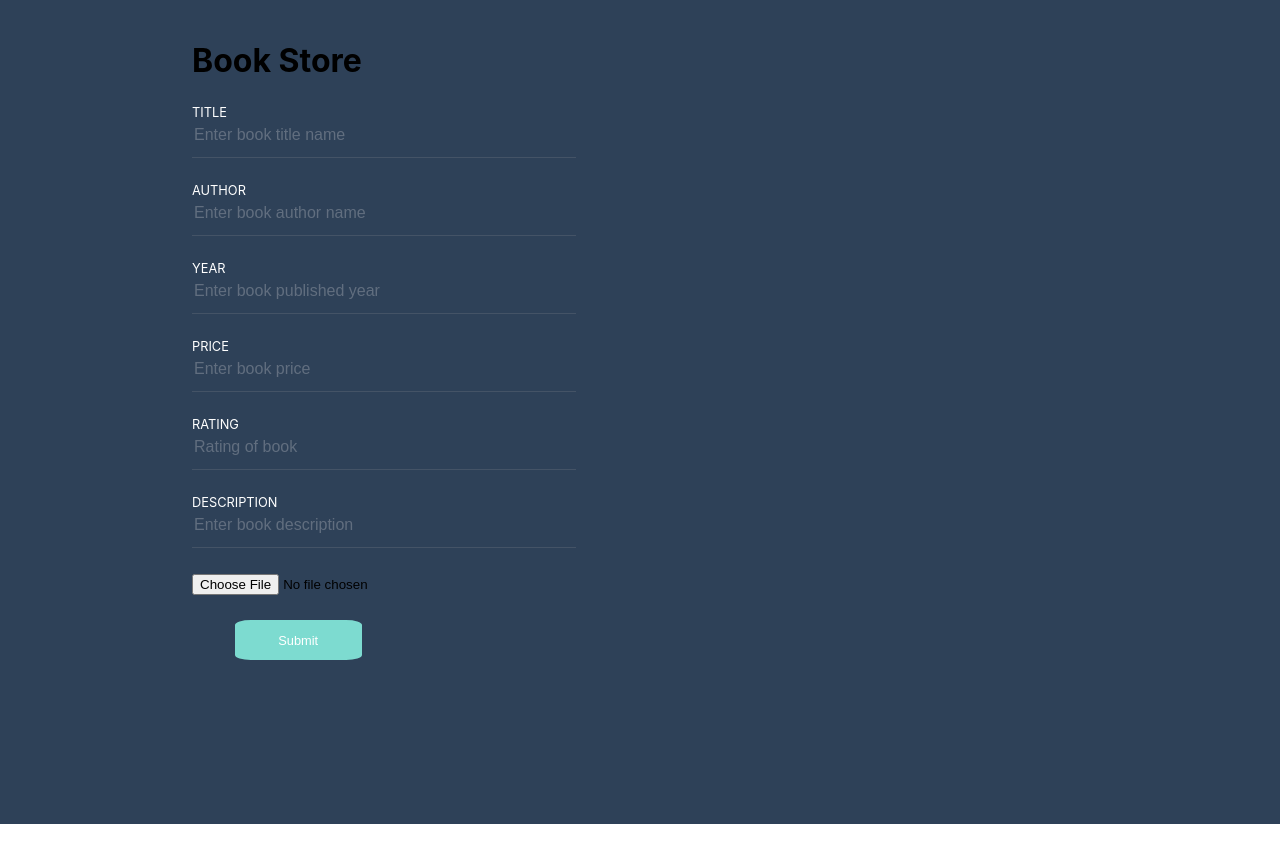
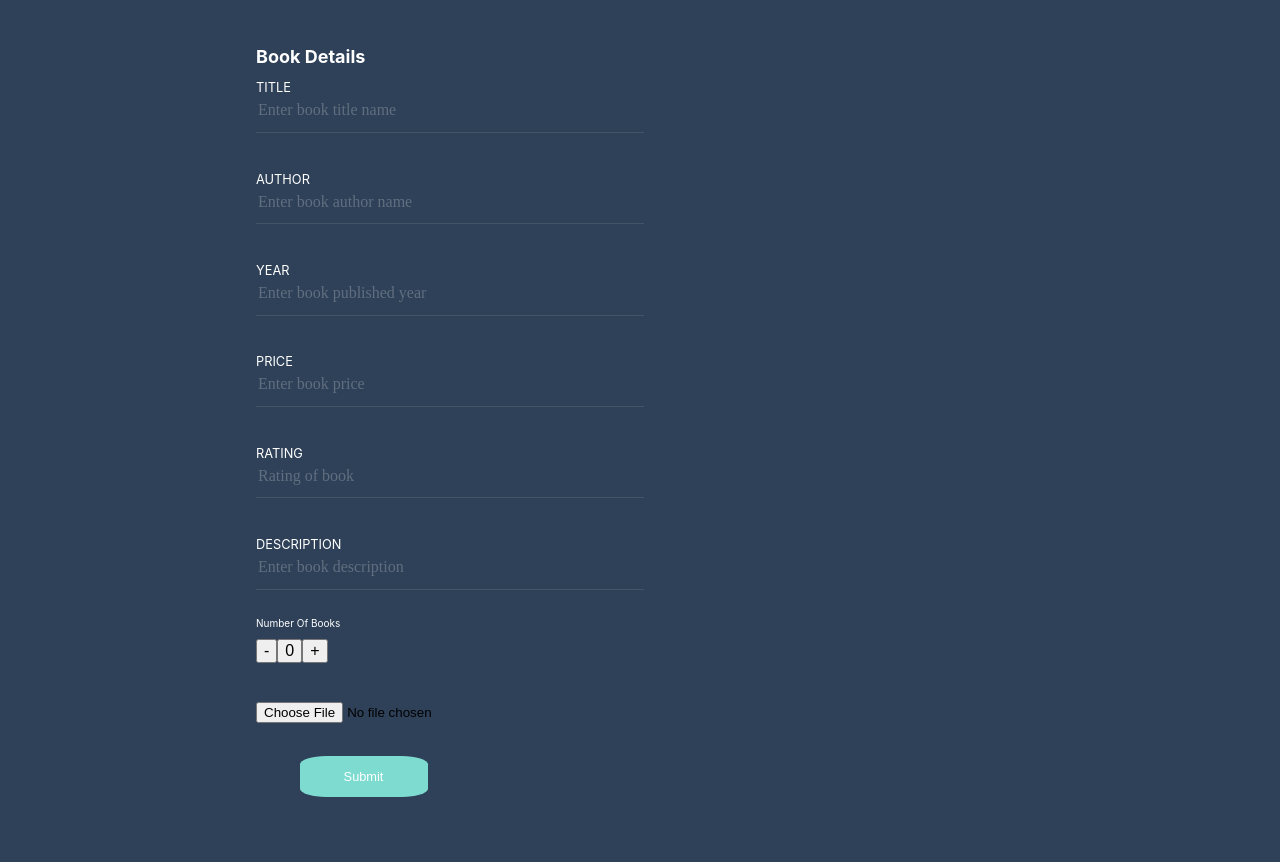
Before and after one commit to prasad98765/eBookStore, a React (Create React App) app: page / in a window 1280 px wide. Shown: the top 862 px of the page. Before the commit the page ends 824 px from the top, so only its background shows below. Built offline with nearby package versions, Linux system fonts and the light colour scheme.

Commit message:
Refactored: code to add Counter to Increment and Decrement number of Books

```diff
--- a/src/App.js
+++ b/src/App.js
@@ -1,17 +1,14 @@
-import React, { Component } from 'react';
-import TextField from '../src/component/textField/textfield';
-import './App.css'
 
-class App extends Component {
+import React, { Component } from 'react'
+import TestField from '../src/component/textField/textfield.jsx'
+export class App extends Component {
   render() {
     return (
-      <div basename="/react-auth-ui/">
-          <div className="App__Form">
-             <TextField/>
-          </div>
-      </div>
-    );
+        <div>
+       <TestField/>
+       </div>
+    )
   }
 }
 
-export default App;
+export default App
--- a/src/component/textField/textField.css
+++ b/src/component/textField/textField.css
@@ -1,10 +1,25 @@
-  .FormCenter {
-      margin-top: -15%;
+.fullBG{
+  background-color: #2E4158;
+  margin-top: 0%;
+  margin-bottom: 0%;
+}
+
+.FormCenter {
+      margin-top: -1%;
+      background-color: #2E4158;
+  }
+
+  .FormFields {
+    margin-top: 3%;
+    margin-left: 20%;
+
   }
 
   .FormField {
-    margin-bottom: 4%;
-    margin-top: 10%;
+    margin-bottom: 6%;
+    margin-top: -3%;
+    margin-left: 20%;
+    margin-right: 60%;
   }
 
   .FormField__Label {
@@ -17,7 +32,7 @@
     width: 150%;
     background-color: transparent;
     border: none;
-    color: white;
+    color: black;
     outline: none;
     border-bottom: 1px solid #445366;
     font-size: 1em;
@@ -27,6 +42,7 @@
   }
 
   .FormField__Input::placeholder {
+    font-family: "New Times Roman";
     color: #616E7F;
   }
 
@@ -36,8 +52,9 @@
     border:  none;
     width: 50%;
     margin-left: 17%;
+    margin-top: -2%;
     outline: none;
-    border-radius: 12.5%;
+    border-radius: 20.5%;
     padding: 5% 15%;
     font-size: .8em;
     font-weight: 500;
--- a/src/component/textField/textfield.jsx
+++ b/src/component/textField/textfield.jsx
@@ -1,10 +1,10 @@
 import React, { Component } from "react";
-import '../textField/textField.css'
-var APIcall = require("../../BookStoreCallAPI");
-
+import "../textField/textField.css";
+// var APIcall = require('../../congfiguration/BookStoreCallAPI');
+// var Dashboard = require('../dashboard/dashboard')
 class SignUpForm extends Component {
-  constructor() {
-    super();
+  constructor(props) {
+    super(props);
     this.state = {
       TITLE: "",
       AUTHOR: "",
@@ -12,8 +12,16 @@ class SignUpForm extends Component {
       RATING: "",
       PRICE: 89,
       DESCRIPTION: "",
-      FILE: "",
-      IMAGEPATH: ""
+      FILE: null,
+      IMAGEPATH: "",
+      // GIVEN_TITLE:"cfvgbhnjmkl",
+      // GIVEN_AUTHOR:"",
+      // GIVEN_YEAR:"",
+      // GIVEN_PRICE:"",
+      // GIVEN_DESCRIPTION:"",
+      // GIVEN_IMAGEPATH:"",
+      COUNT: 0,
+      show: true
     };
   }
 
@@ -39,20 +47,39 @@ class SignUpForm extends Component {
   getfile = async event => {
     console.log("select--> ", event.target.files[0]);
     this.setState({ FILE: event.target.files[0] });
-    const filePath = {
-      FILE_PATH: await this.state.FILE
-    };
+    // const filePath = {
+    //   FILE_PATH: await this.state.FILE
+    // };
     event.preventDefault();
     const formData = new FormData();
     formData.append("filePath", this.state.FILE);
-    APIcall.getImagePath(formData).then(res => {
-      console.log("res in file upload--> ", res.data);
-      this.setState({ IMAGEPATH: res.data });
-    });
+    console.log("formData", formData);
+
+    // APIcall.getImagePath(formData).then(res => {
+    //   console.log("res in file upload--> ", res.data);
+    //   this.setState({ IMAGEPATH: res.data });
+
+    // });
   };
   getfilepath = () => {
     console.log("in file Path", this.state.FILE);
   };
+  increment=async()=> {
+    await this.setState(
+      previousState=>{
+        this.setState({COUNT: previousState.COUNT +1})
+      })
+  }
+
+  decrement=async()=> {
+    if(this.state.COUNT>0){
+     this.setState(
+      previousState=>{
+        this.setState({COUNT: previousState.COUNT -1})
+      })
+    }
+  }
+
   getbookdetails = () => {
     console.log("call to submit");
 
@@ -66,22 +93,39 @@ class SignUpForm extends Component {
       IMAGEPATH: this.state.IMAGEPATH
     };
 
-    console.log(bookDetails);
+    console.log("book details object", bookDetails);
 
-    APIcall.getBookDetails(bookDetails)
-      .then(res => {
-        console.log(res.data);
-      })
-      .catch(err => {
-        console.log("err while submitting--> ", err);
+    // APIcall.BookDetails(bookDetails)
+    //   .then(res => {
+    //       console.log("save book in data base ---------------->",res.data);
+
+    //   })
+    //   .catch(err => {
+    //     console.log("err while submitting--> ", err);
+    //   });
+  };
+  getCountIncrement = () => {
+    this.setState({
+      COUNT: this.state.COUNT + 1
     });
   };
 
   render() {
+    console.log(this.state.COUNT);
+
+    console.log("==>", this.state.GIVEN_TITLE);
     return (
+      <div className="fullBG">
+        <br></br>
         <div className="FormCenter">
-        <form className="FormFields">
-          <h1>Book Store</h1>
+          <form>
+            <div className="FormFields">
+              <h1 style={{ color: "white", fontSize: "large" }}>
+                Book Details
+              </h1>
+            </div>
+            <br></br>
+            <br></br>
             <div className="FormField">
               <label className="FormField__Label">Title</label>
               <input
@@ -153,6 +197,19 @@ class SignUpForm extends Component {
                 name="descrition"
               />
             </div>
+            </form>
+            <div className="FormField">
+              <div style={{ fontSize: 10, color: "white",marginTop:-50}}>
+              {" "}
+                Number Of Books
+              </div>
+              <div style={{marginTop:10}}>
+              <button style={{fontSize:"medium"}} onClick={this.decrement}>-</button>
+              <button style={{fontSize:"medium"}}>{this.state.COUNT}</button>
+              <button style={{fontSize:"medium"}} onClick={this.increment}>+</button>
+              </div>
+            </div>
+
             <div className="FormField">
               <input
                 accept="image/*"
@@ -161,8 +218,6 @@ class SignUpForm extends Component {
                 onChange={this.getfile}
               />
             </div>
-        </form>
-
           <div className="FormField">
             <button
               type="submit"
@@ -171,7 +226,10 @@ class SignUpForm extends Component {
             >
               Submit
             </button>
+            {/* <Dashboard count = {this.state.COUNT}/> */}
           </div>
+        </div>
+        <br></br>
       </div>
     );
   }
```
Lines whose indentation alone changed are shown as unchanged.
